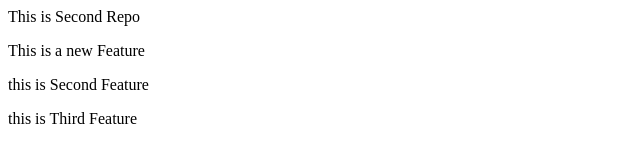
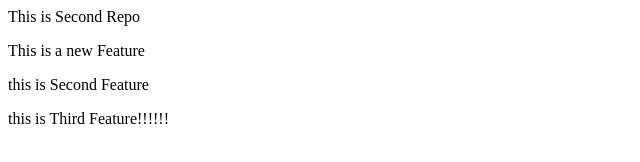
Before and after one commit to haris100555/SecondRepo, a plain HTML site: page index.html in a window 1280 px wide. Shown: the full height of the page, 0-640 px from the left. Drawn offline with Linux system fonts and the light colour scheme.

Commit message:
merge Conflict

```diff
--- a/index.html
+++ b/index.html
@@ -3,4 +3,4 @@
 
 <p>this is Second Feature</p>
 
-<p>this is Third Feature</p>
+<p>this is Third Feature!!!!!!</p>
```
